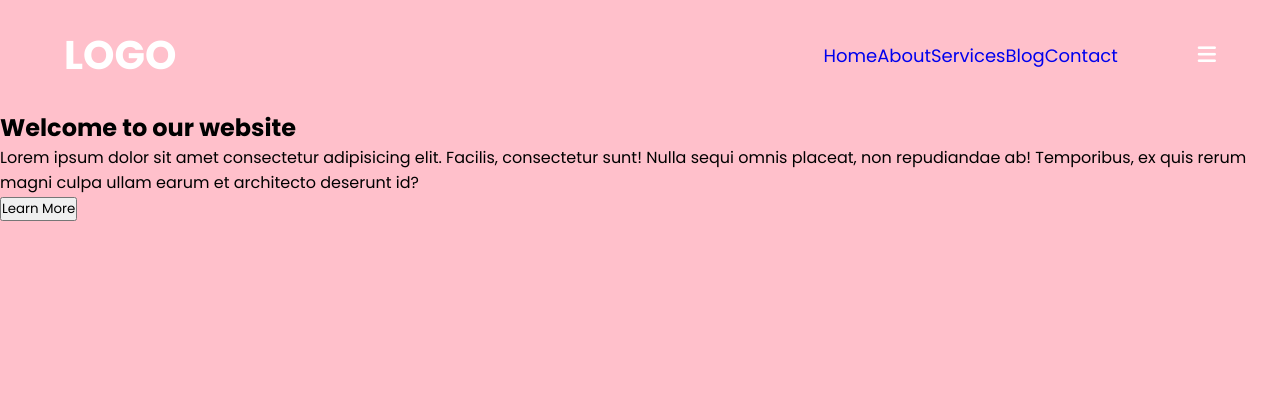
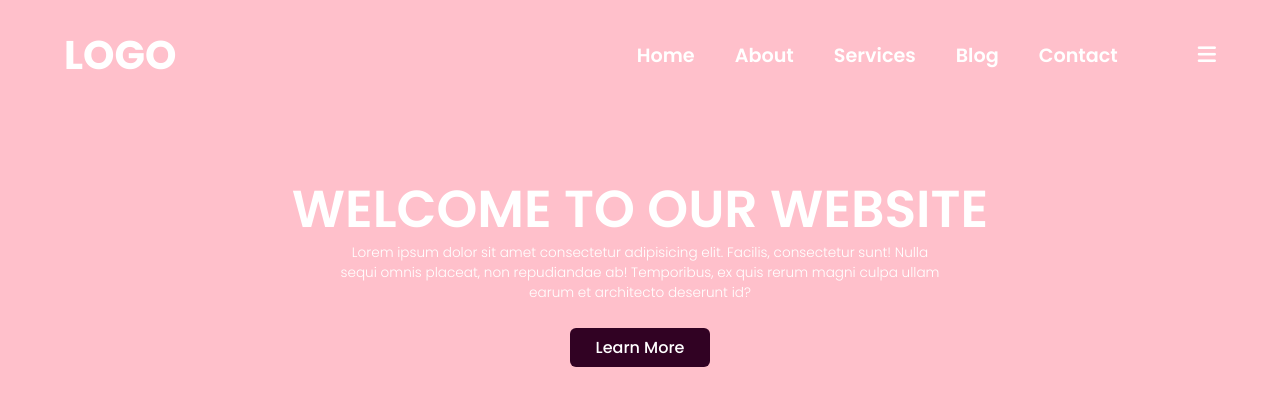
Before and after one commit to CommunityRADvocate/gsap-tutorial, a plain HTML site: page index.html in a window 1280 px wide. Drawn offline with nearby package versions, Linux system fonts and the light colour scheme.

Commit message:
Add to style

```diff
--- a/style.css
+++ b/style.css
@@ -4,6 +4,7 @@
     --pink: pink;
     --white: #fff;
     --orange: #ffb331;
+    --plum: #310223;
 }
 
 * {
@@ -47,7 +48,7 @@ header nav .menu {
     align-items: center;
 }
 
-header nav .menuy li a {
+header nav .menu li a {
     position: relative;
     color: var(--white);
     font-size: 1.2rem;
@@ -66,3 +67,60 @@ header nav #toggle {
     margin-left: 80px;
     cursor: pointer;
 }
+
+.home {
+    padding: 0 5%;
+    text-align: center;
+    color: var(--white);
+    display: flex;
+    justify-content: center;
+}
+
+.home h1 {
+    margin-top: 60px;
+    text-transform: uppercase;
+    font-size: 3.25rem;
+    font-weight: 600;
+}
+
+.home p {
+    font-size: .85rem;
+    width: 600px;
+    font-weight: 300;
+    margin: -5px auto 25px;
+    text-align: center;
+}
+
+.home button {
+    background: var(--plum);
+    padding: 0.3rem 1.5rem;
+    outline: none;
+    border: 2px solid transparent;
+    border-radius: 6px;
+    color: var(--white);
+    font-size: 1rem;
+    font-weight: 500;
+    cursor: pointer;
+    transition: background .35s ease, border-color .35s ease;
+}
+
+.home button:hover {
+    background: transparent;
+    border-color: var(--white);
+}
+
+.home .images .img-1,
+.home .images .img-2,
+.home .images .img-3,
+.home .images .img-4 {
+    width: 100%;
+    height: 100vh;
+    position: absolute;
+    bottom: 0;
+    left: 0;
+    z-index: -10;
+}
+
+.home .images .img-1 {
+    background: url;
+}
```
